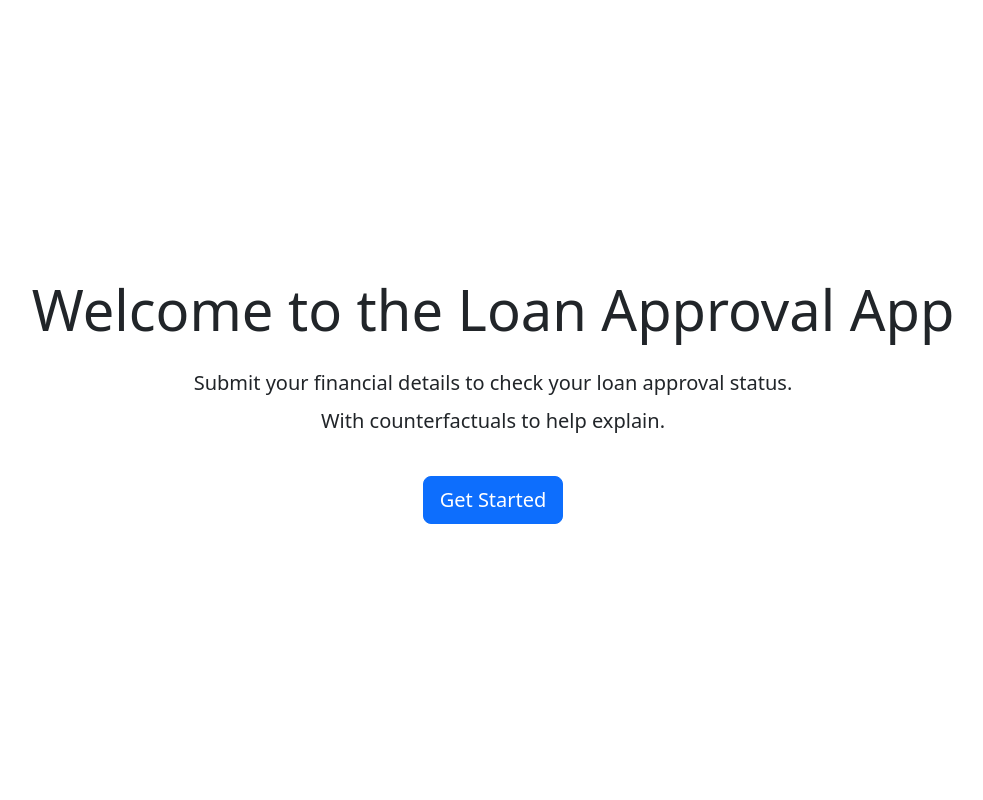
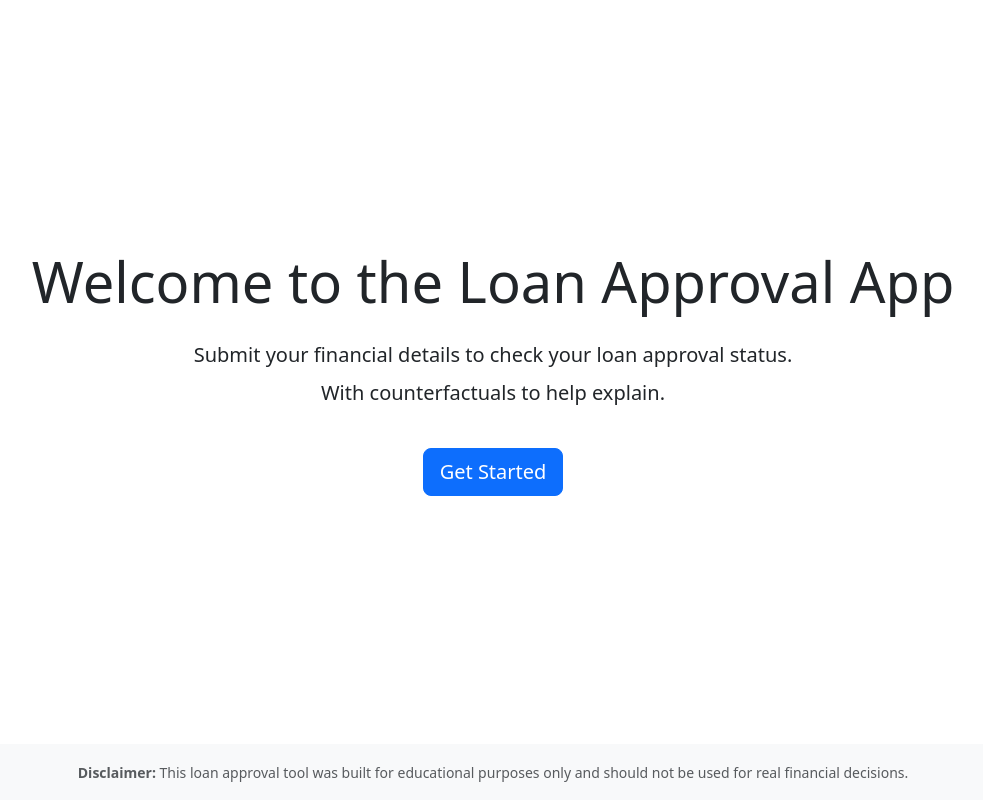
Before and after one commit to MarioLinares01/LoanApprovalAnn, a FastAPI app: page / in a window 1280 px wide. Shown: the whole page, without its empty margins (147-1130 px from the left). Run offline with FastAPI, Linux system fonts and the light colour scheme.

Commit message:
Add a footer with a disclaimer

```diff
--- a/templates/form.html
+++ b/templates/form.html
@@ -91,6 +91,10 @@
           <button type="submit" class="btn btn-primary">Submit</button>
       </div>
   </form>
+  <footer class="bg-light text-center py-3 mt-5">
+    <small class="text-muted"><strong>Disclaimer:</strong> This loan approval tool was built for educational
+         purposes only and should not be used for real financial decisions.</small>
+  </footer>
   </div>
 </body>
 </html>
--- a/templates/index.html
+++ b/templates/index.html
@@ -9,8 +9,19 @@
   <script src="https://cdn.jsdelivr.net/npm/bootstrap@5.3.5/dist/js/bootstrap.bundle.min.js"
   integrity="sha384-k6d4wzSIapyDyv1kpU366/PK5hCdSbCRGRCMv+eplOQJWyd1fbcAu9OCUj5zNLiq" crossorigin="anonymous"></script>
   <title>Loan Approval</title>
+  <style>
+    body, html {
+      height: 100%;
+    }
+    .main {
+      flex: 1 0 auto;
+    }
+    footer {
+      flex-shrink: 0;
+    }
+  </style>
 </head>
-<body>
+<body class="d-flex flex-column min-vh-100">
   <div class="container d-flex flex-column justify-content-center align-items-center vh-100">
     <div class="text-center">
       <h1 class="display-4 mb-4">Welcome to the Loan Approval App</h1>
@@ -20,5 +31,9 @@
       <a href="/form" class="btn btn-primary btn-lg">Get Started</a>
     </div>
   </div>
+  <footer class="bg-light text-center py-3 mt-auto">
+    <small class="text-muted"><strong>Disclaimer:</strong> This loan approval tool was built for educational
+         purposes only and should not be used for real financial decisions.</small>
+  </footer>
 </body>
 </html>
--- a/templates/result.html
+++ b/templates/result.html
@@ -32,7 +32,7 @@
     </table>
 
     <h2 class="mt-5 mb-4">LIME Explanation</h2>
-    <iframe src="/static/explainer.html" width="100%" height="200" style="border:none;"></iframe>
+    <iframe src="/static/explainer.html" width="100%" height="250" style="border:none;"></iframe>
 
 
     <h2 class="mt-5 mb-4">Counterfactual Suggestions For Future Loan Approval</h2>
@@ -62,5 +62,9 @@
         <a href="/form" class="btn btn-primary">Submit antother form</a>
     </div>
   </div>
+  <footer class="bg-light text-center py-3 mt-5">
+    <small class="text-muted"><strong>Disclaimer:</strong> This loan approval tool was built for educational
+         purposes only and should not be used for real financial decisions.</small>
+  </footer>
 </body>
 </html>
```
